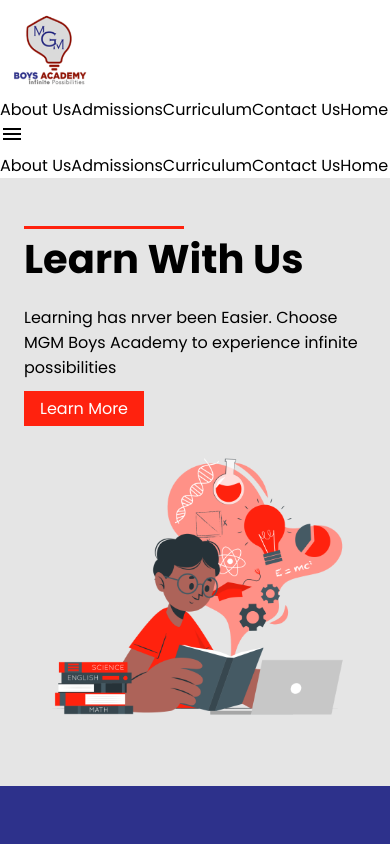
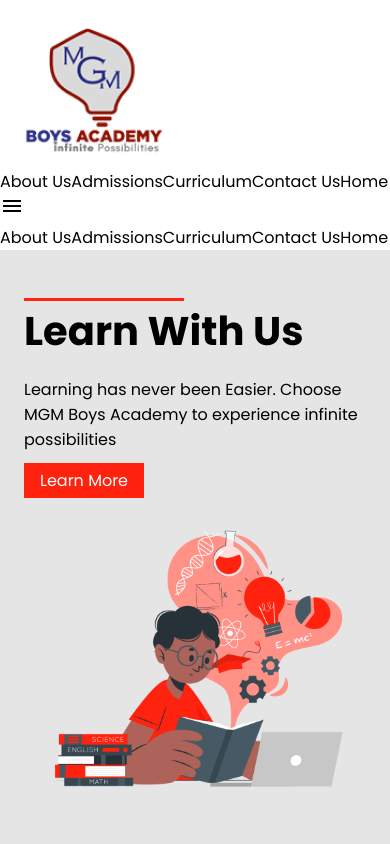
Before and after one commit to Kimable/mgm-school, a Next.js app: page / in a window 390 px wide. Shown: the top 844 px of the page. Built offline with nearby package versions, Linux system fonts and the light colour scheme.

Commit message:
added Head for every Page

```diff
--- a/components/Layout.js
+++ b/components/Layout.js
@@ -1,10 +1,19 @@
 import React from "react";
 import Nav from "./Nav";
 import Footer from "./Footer";
+import Head from "next/head";
 
 export default function Layout({ children }) {
   return (
     <div>
+      <Head>
+        <meta name="description" content="We are MGM Boys School" />
+        <link rel="icon" href="/img/mgm-logo.png" />
+        <link
+          href="https://fonts.googleapis.com/icon?family=Material+Icons"
+          rel="stylesheet"
+        />
+      </Head>
       <Nav />
       {children}
       <Footer />
--- a/components/Nav.js
+++ b/components/Nav.js
@@ -21,12 +21,7 @@
           <div className="navWrapper">
             <div className="logo-container">
               <div className="logo">
-                <Image
-                  src="/img/mgm-logo.png"
-                  height={90.68}
-                  width={100}
-                  alt="MGM School Logo"
-                />
+                <img src="/img/mgm-logo.png" alt="MGM School Logo" />
               </div>
             </div>
             <div className="navLinks">
--- a/pages/index.js
+++ b/pages/index.js
@@ -8,12 +8,6 @@
     <>
       <Head>
         <title>MGM Boys School</title>
-        <meta name="description" content="We are MGM Boys School" />
-        <link rel="icon" href="/img/mgm-logo.png" />
-        <link
-          href="https://fonts.googleapis.com/icon?family=Material+Icons"
-          rel="stylesheet"
-        />
       </Head>
 
       <main>
@@ -24,7 +18,7 @@
                 <div className="headerLine"></div>
                 <h1>Learn With Us</h1>
                 <p>
-                  Learning has nrver been Easier. Choose MGM Boys Academy to
+                  Learning has never been Easier. Choose MGM Boys Academy to
                   experience infinite possibilities
                 </p>
                 <Link href="/about">
--- a/styles/Nav.css
+++ b/styles/Nav.css
@@ -1,3 +1,7 @@
+.logo img {
+  width: 100px;
+}
+
 .navigation {
   background-color: #e5e5e5;
   padding: 0 3rem;
@@ -25,6 +29,9 @@
 }
 
 @media only screen and (max-width: 798px) {
+  .logo img {
+    width: 70px;
+  }
   .menu {
     display: block;
     cursor: pointer;
```
